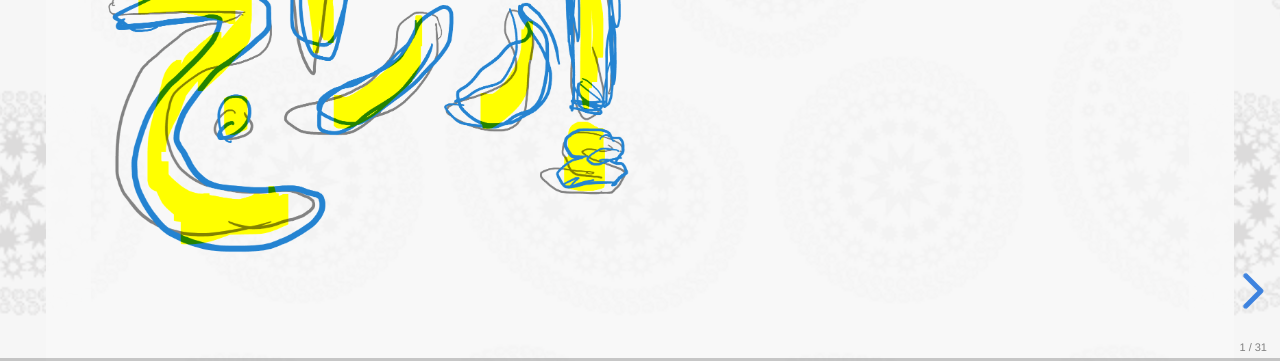
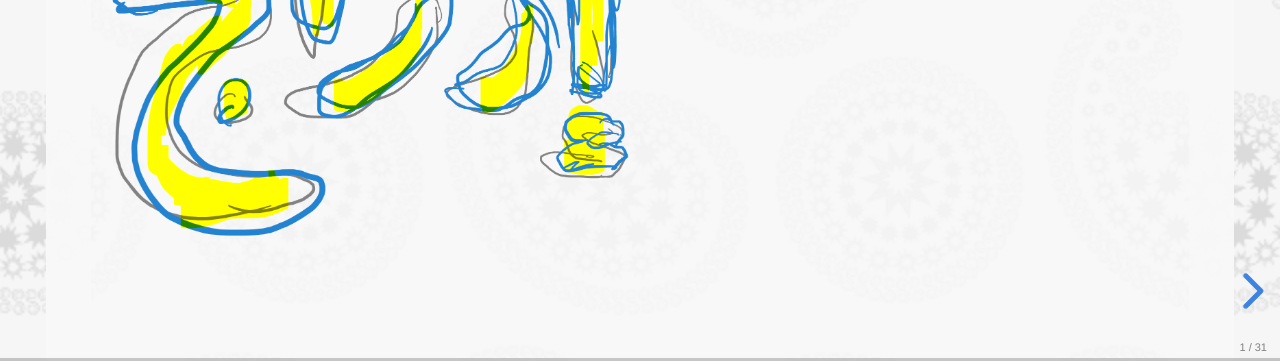
Before and after one commit to kefahi/edraj, a plain HTML site: page index.html in a window 1280 px wide. Shown: the part 439-800 px from the top of the page. Drawn offline with nearby package versions, Linux system fonts and the light colour scheme; some packages are replaced by stand-ins of ours.

Commit message:
reduce font size

```diff
--- a/index.html
+++ b/index.html
@@ -74,7 +74,7 @@
 .reveal ol, .reveal dl, .reveal ul {
     display: block;
 }
-			.reveal .slides { font-size: 0.75em; }
+			.reveal .slides { font-size: 0.6em; }
       .reveal .slides {
 				background-color: #f8f8f8d0;
 				border-style: solid;
```
